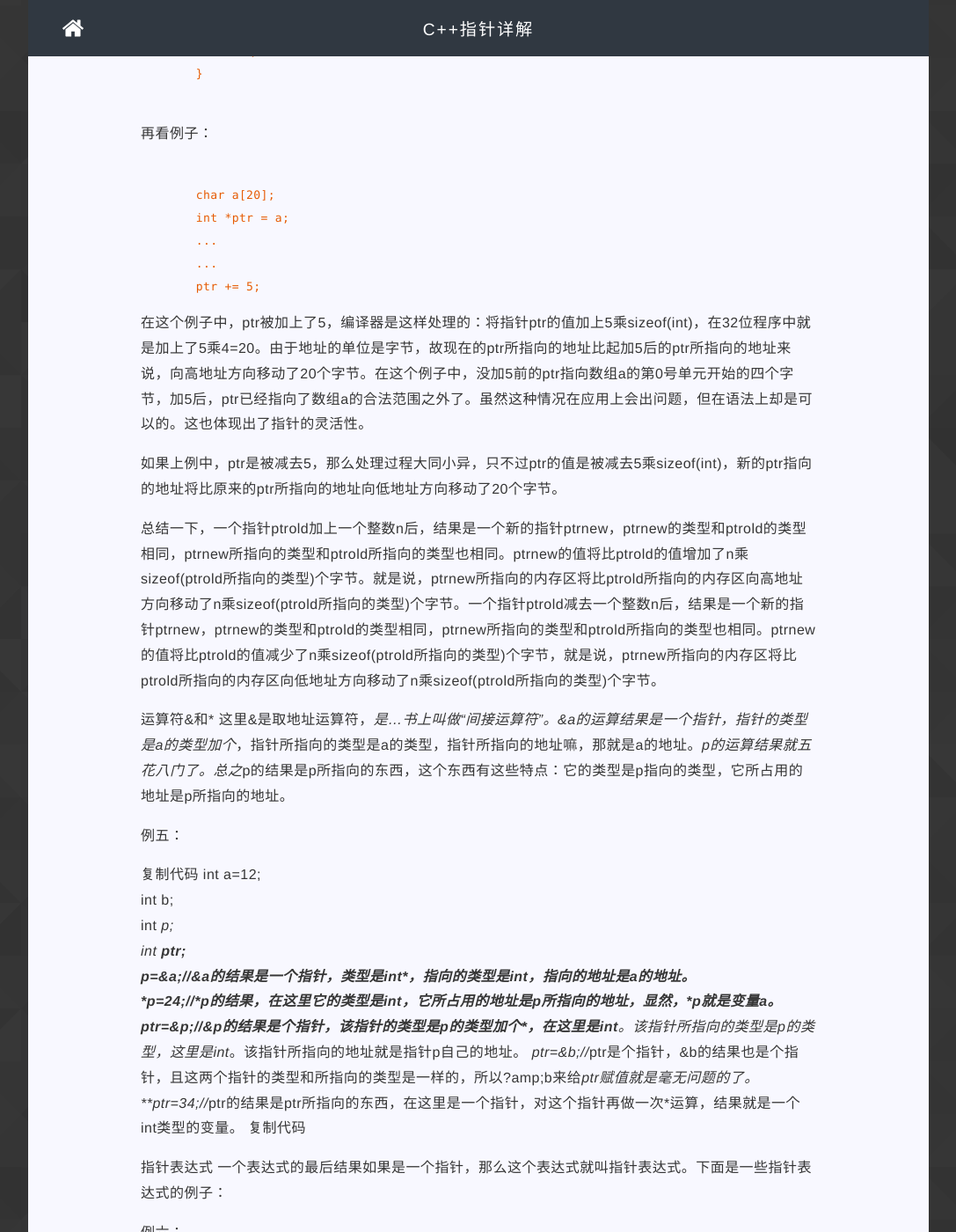
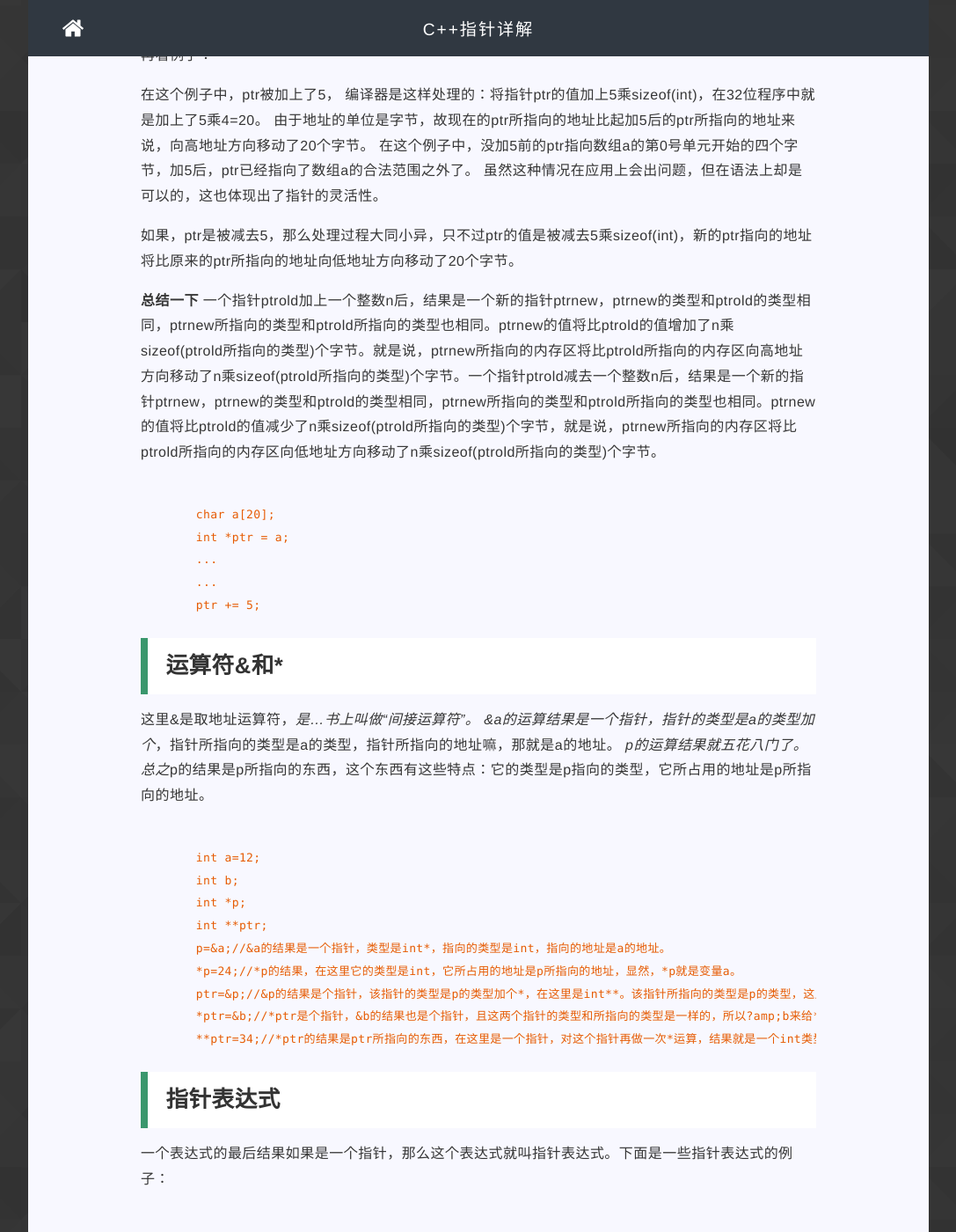
Before and after one commit to gwmz/zhuxiaoqiangcn.github.io, a Jekyll site: the page built from _posts/2017-03-27-hello-world.md, in a window 1280 px wide and 1400 px high, scrolled down 2334 px. Shown: the whole window at 88% size, without its empty margins (96-1183 px from the left). Built offline with Jekyll 4.4.1, drawn with Linux system fonts in a browser that asks for light colours; nearby versions of some CDN libraries; library files that are not in the unit come from our copies; comment, search, counter and statistics services are not loaded; some of the changed text lies outside the part shown.

Commit message:
commit new content

```diff
--- a/_posts/2017-03-27-hello-world.md
+++ b/_posts/2017-03-27-hello-world.md
@@ -6,11 +6,10 @@ category: C/C++
 ---
 
 > 引用文章 [reference](http://www.cnblogs.com/ggjucheng/archive/2011/12/13/2286391.html)
+*****
 
 ### 指针的概念
 指针是一个特殊的**变量**，它里面存储的值被解释成为内存里的一个地址。要搞清一个指针需要搞清指针的四方面的内容：**指针的类型**，**指针所指向的类型**，**指针的值或者叫指针所指向的内存区**，**还有指针本身所占据的内存区**。
-
-*****
 
 ### 指针的类型
 从语法的角度看，你只要把指针声明语句里的**指针名字去掉**，剩下的部分就是这个指针本身所具有的类型。
@@ -38,41 +37,35 @@ category: C/C++
 </pre>
 
 ### 指针的值
-<p>
-	**指针的值是指针本身存储的数值，这个值将被编译器当作一个地址，而不是一个一般的数值。**在32位程序里，所有类型的指针的值都是一个32位整数，因为32位程序里内存地址全都是32位长。
 
-	指针所指向的内存区就是从指针的值所代表的那个内存地址开始，**长度为sizeof(指针所指向的类型)的一片内存区。**
-	我们说一个指针的值是XX，就相当于说该指针指向了以XX为首地址的一片内存区域；我们说一个指针指向了某块内存区域，就相当于说该指针的值是这块内存区域的首地址。
-</p>
+**指针的值是指针本身存储的数值，这个值将被编译器当作一个地址，而不是一个一般的数值。**
+在32位程序里，所有类型的指针的值都是一个32位整数，因为32位程序里内存地址全都是32位长。
+指针所指向的内存区就是从指针的值所代表的那个内存地址开始，**长度为sizeof(指针所指向的类型)的一片内存区。**
+我们说一个指针的值是XX，就相当于说该指针指向了以XX为首地址的一片内存区域；我们说一个指针指向了某块内存区域，就相当于说该指针的值是这块内存区域的首地址。
 
 ### 指针本身所占据的内存区
-<p>
-	指针本身占了多大的内存？你只要用函数sizeof(指针的类型)测一下就知道了。**在32位平台里，指针本身占据了4个字节的长度。**
-	指针本身占据的内存这个概念在判断一个指针表达式是否是左值时很有用。
-</p>
+指针本身占了多大的内存？你只要用函数sizeof(指针的类型)测一下就知道了。**在32位平台里，指针本身占据了4个字节的长度。**
+指针本身占据的内存这个概念在判断一个指针表达式是否是左值时很有用。
 
 ### 指针的算术运算
-指针可以加上或减去一个整数。指针的这种运算的意义和通常的数值的加减运算的意义是不一样的。例如：
+指针可以加上或减去一个整数。
+指针的这种运算的意义和通常的数值的加减运算的意义是不一样的。
+例如：
+指针ptr的类型是int*,它指向的类型是int，它被初始化为指向整形变量a。
+指针ptr被加了1，编译器是这样处理的：它把指针ptr的值加上了sizeof(int)，在32位程序中，是被**加上了4**。
+由于地址是用字节做单位的，故ptr所指向的地址**由原来的变量a的地址向高地址方向增加了4个字节**。
+由于char类型的长度是一个字节，所以，原来ptr是指向数组a的第0号单元开始的四个字节，此时指向了数组a中从第4号单元开始的四个字节。
 <pre>
 <code>
 	char a[20];
 	int *ptr=a;
 	...
-	...
 	ptr++;
 </code>
 </pre>
-<p>
-在上例中，指针ptr的类型是int*,它指向的类型是int，它被初始化为指向整形变量a。
-接下来的第3句中，指针ptr被加了1，编译器是这样处理的：它把指针ptr的值加上了sizeof(int)，在32位程序中，是被加上了4。
-由于地址是用字节做单位的，故ptr所指向的地址由原来的变量a的地址向高地址方向增加了4个字节。
-由于char类型的长度是一个字节，所以，原来ptr是指向数组a的第0号单元开始的四个字节，此时指向了数组a中从第4号单元开始的四个字节。
-</p>
 
-<p>
-	我们可以用一个指针和一个循环来遍历一个数组，看例子：
-	这个例子将整型数组中各个单元的值加1。由于每次循环都将指针ptr加1，所以每次循环都能访问数组的下一个单元。
-</p>
+我们可以用一个指针和一个循环来遍历一个数组。
+这个例子将整型数组中各个单元的值加1。由于每次循环都将指针ptr加1，所以每次循环都能访问数组的下一个单元。
 <pre>
 <code>
 	int array[20];
@@ -99,38 +102,29 @@ category: C/C++
 </code></pre>
 
 
-在这个例子中，ptr被加上了5，编译器是这样处理的：将指针ptr的值加上5乘sizeof(int)，在32位程序中就是加上了5乘4=20。由于地址的单位是字节，故现在的ptr所指向的地址比起加5后的ptr所指向的地址来说，向高地址方向移动了20个字节。在这个例子中，没加5前的ptr指向数组a的第0号单元开始的四个字节，加5后，ptr已经指向了数组a的合法范围之外了。虽然这种情况在应用上会出问题，但在语法上却是可以的。这也体现出了指针的灵活性。
-
-如果上例中，ptr是被减去5，那么处理过程大同小异，只不过ptr的值是被减去5乘sizeof(int)，新的ptr指向的地址将比原来的ptr所指向的地址向低地址方向移动了20个字节。
-
-总结一下，一个指针ptrold加上一个整数n后，结果是一个新的指针ptrnew，ptrnew的类型和ptrold的类型相同，ptrnew所指向的类型和ptrold所指向的类型也相同。ptrnew的值将比ptrold的值增加了n乘sizeof(ptrold所指向的类型)个字节。就是说，ptrnew所指向的内存区将比ptrold所指向的内存区向高地址方向移动了n乘sizeof(ptrold所指向的类型)个字节。一个指针ptrold减去一个整数n后，结果是一个新的指针ptrnew，ptrnew的类型和ptrold的类型相同，ptrnew所指向的类型和ptrold所指向的类型也相同。ptrnew的值将比ptrold的值减少了n乘sizeof(ptrold所指向的类型)个字节，就是说，ptrnew所指向的内存区将比ptrold所指向的内存区向低地址方向移动了n乘sizeof(ptrold所指向的类型)个字节。
-
-运算符&和*
-这里&是取地址运算符，*是...书上叫做“间接运算符”。&a的运算结果是一个指针，指针的类型是a的类型加个*，指针所指向的类型是a的类型，指针所指向的地址嘛，那就是a的地址。*p的运算结果就五花八门了。总之*p的结果是p所指向的东西，这个东西有这些特点：它的类型是p指向的类型，它所占用的地址是p所指向的地址。
-
-例五：
 
 
-复制代码
-int a=12;
-int b;
-int *p;
-int **ptr;
-p=&a;//&a的结果是一个指针，类型是int*，指向的类型是int，指向的地址是a的地址。
-*p=24;//*p的结果，在这里它的类型是int，它所占用的地址是p所指向的地址，显然，*p就是变量a。
-ptr=&p;//&p的结果是个指针，该指针的类型是p的类型加个*，在这里是int**。该指针所指向的类型是p的类型，这里是int*。该指针所指向的地址就是指针p自己的地址。
-*ptr=&b;//*ptr是个指针，&b的结果也是个指针，且这两个指针的类型和所指向的类型是一样的，所以?amp;b来给*ptr赋值就是毫无问题的了。
-**ptr=34;//*ptr的结果是ptr所指向的东西，在这里是一个指针，对这个指针再做一次*运算，结果就是一个int类型的变量。
-复制代码
+### 运算符&和*
+这里&是取地址运算符，*是...书上叫做“间接运算符”。
+&a的运算结果是一个指针，指针的类型是a的类型加个*，指针所指向的类型是a的类型，指针所指向的地址嘛，那就是a的地址。
+*p的运算结果就五花八门了。
+总之*p的结果是p所指向的东西，这个东西有这些特点：它的类型是p指向的类型，它所占用的地址是p所指向的地址。
 
+<pre><code>
+	int a=12;
+	int b;
+	int *p;
+	int **ptr;
+	p=&a;//&a的结果是一个指针，类型是int*，指向的类型是int，指向的地址是a的地址。
+	*p=24;//*p的结果，在这里它的类型是int，它所占用的地址是p所指向的地址，显然，*p就是变量a。
+	ptr=&p;//&p的结果是个指针，该指针的类型是p的类型加个*，在这里是int**。该指针所指向的类型是p的类型，这里是int*。该指针所指向的地址就是指针p自己的地址。
+	*ptr=&b;//*ptr是个指针，&b的结果也是个指针，且这两个指针的类型和所指向的类型是一样的，所以?amp;b来给*ptr赋值就是毫无问题的了。
+	**ptr=34;//*ptr的结果是ptr所指向的东西，在这里是一个指针，对这个指针再做一次*运算，结果就是一个int类型的变量。
+</code></pre>
 
-
-指针表达式
+### 指针表达式
 一个表达式的最后结果如果是一个指针，那么这个表达式就叫指针表达式。下面是一些指针表达式的例子：
-
-例六：
-
-复制代码
+<pre><code>
 int a,b;
 int array[10];
 int *pa;
@@ -139,17 +133,17 @@ int **ptr=&pa;//&pa也是一个指针表达式。
 *ptr=&b;//*ptr和&b都是指针表达式。
 pa=array;
 pa++;//这也是指针表达式。
-复制代码
+</code></pre>
 
-例七：
 
+<pre><code>
 char *arr[20];
 char **parr=arr;//如果把arr看作指针的话，arr也是指针表达式
 char *str;
 str=*parr;//*parr是指针表达式
 str=*(parr+1);//*(parr+1)是指针表达式
 str=*(parr+2);//*(parr+2)是指针表达式
-
+</code></pre>
 由于指针表达式的结果是一个指针，所以指针表达式也具有指针所具有的四个要素：指针的类型，指针所指向的类型，指针指向的内存区，指针自身占据的内存。
 
 好了，当一个指针表达式的结果指针已经明确地具有了指针自身占据的内存的话，这个指针表达式就是一个左值，否则就不是一个左值。 在例七中，&a不是一个左值，因为它还没有占据明确的内存。*ptr是一个左值，因为*ptr这个指针已经占据了内存，其实*ptr就是指针pa，既然pa已经在内存中有了自己的位置，那么*ptr当然也有了自己的位置。
```
Also changed, not shown: other parts of _posts/2017-03-27-hello-world.md (+10 -0 lines).
